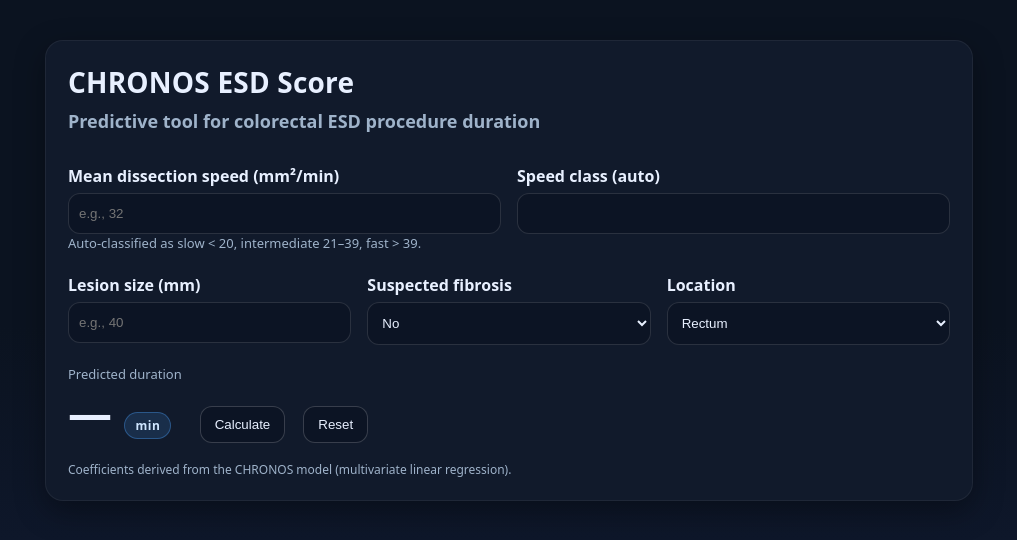
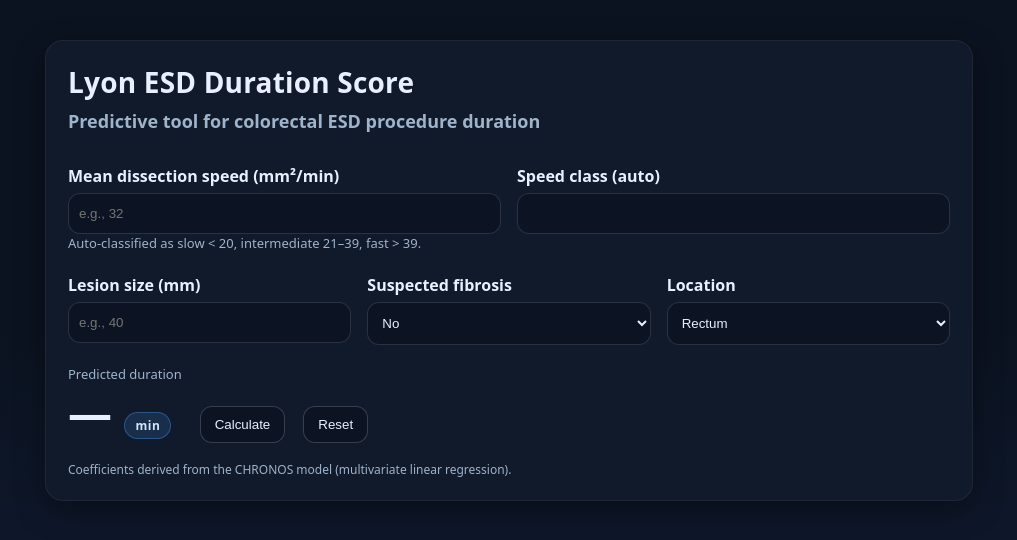
Before and after one commit to chronosesdscore/esd, a plain HTML site: page index.html in a window 1280 px wide. Shown: the whole page, without its empty margins (131-1148 px from the left). Drawn offline with Linux system fonts and the light colour scheme.

Commit message:
Update index.html

```diff
--- a/index.html
+++ b/index.html
@@ -30,7 +30,7 @@
 <body>
   <div class="wrap">
     <div class="card">
-      <h1>CHRONOS ESD Score</h1>
+      <h1>Lyon ESD Duration Score</h1>
       <h2>Predictive tool for colorectal ESD procedure duration</h2>
 
       <div class="row">
```
